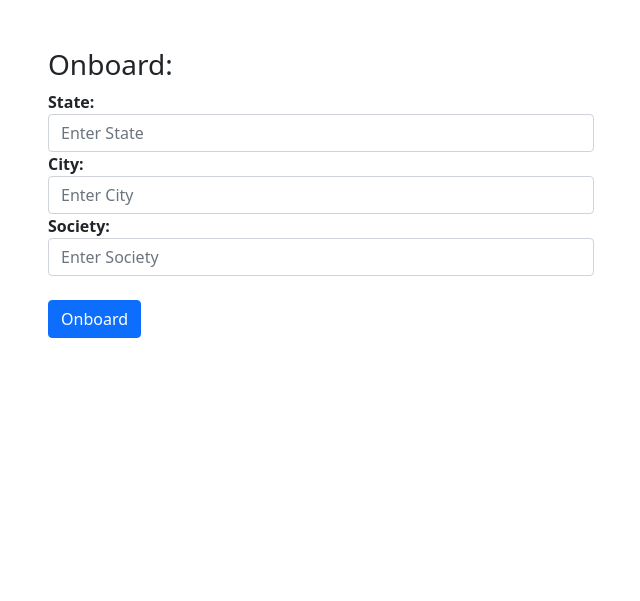
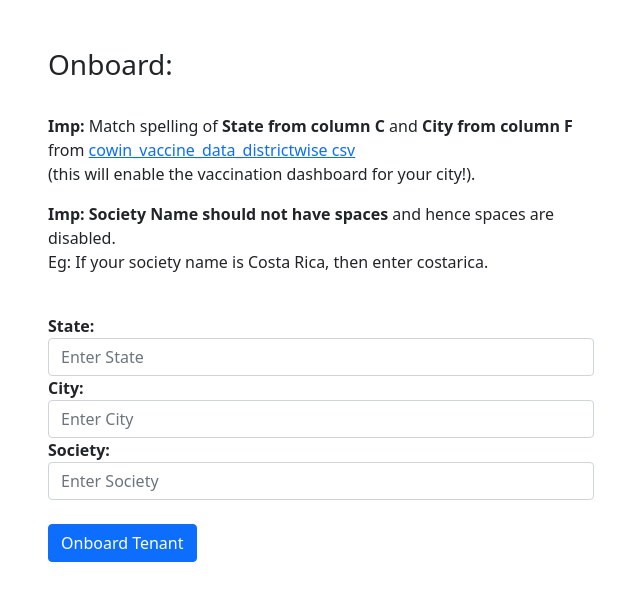
Before and after one commit to Rajanpandey/Society-Covid, a PHP site: page /onboard.php in a window 1280 px wide. Shown: the top 601 px of the page, without its empty margins (319-959 px from the left). Run offline with PHP 8.4, Linux system fonts and the light colour scheme.

Commit message:
onboarding exceptions added

```diff
--- a/onboard.php
+++ b/onboard.php
@@ -28,6 +28,7 @@ mysqli_close($conn);
     <title>Onboard Panel</title>
     <link href="css/footer.css" rel="stylesheet">
     <link href="https://cdn.jsdelivr.net/npm/bootstrap@5.0.0-beta2/dist/css/bootstrap.min.css" rel="stylesheet" integrity="sha384-BmbxuPwQa2lc/FVzBcNJ7UAyJxM6wuqIj61tLrc4wSX0szH/Ev+nYRRuWlolflfl" crossorigin="anonymous">
+    <script src="https://ajax.googleapis.com/ajax/libs/jquery/3.3.1/jquery.min.js"></script>
 </head>
 <body>
     <div class="container">
@@ -36,6 +37,12 @@ mysqli_close($conn);
                 <h3 class="ml-3">Onboard:</h3>
                 <form action="" method="POST" class="form-inline">
                     <div class="form-group">
+
+                        <br/>
+                        <p><b>Imp:</b> Match spelling of <b>State from column C</b> and <b>City from column F</b> from <a href="https://api.covid19india.org/csv/latest/cowin_vaccine_data_districtwise.csv">cowin_vaccine_data_districtwise csv</a><br/>(this will enable the vaccination dashboard for your city!).</p>
+                        <p><b>Imp: Society Name should not have spaces</b> and hence spaces are disabled.<br/>Eg: If your society name is Costa Rica, then enter costarica.</p>
+                        <br/>
+
                         <label for="state" class="ml-3"><b>State:</b></label>
                         <input type="text" class="form-control ml-2" name="state" placeholder="Enter State" required>
 
@@ -43,14 +50,24 @@ mysqli_close($conn);
                         <input type="text" class="form-control ml-2" name="city" placeholder="Enter City" required>
 
                         <label for="society" class="ml-3"><b>Society:</b></label>
-                        <input type="text" class="form-control ml-2" name="society" placeholder="Enter Society" required>
+                        <input id="society" type="text" class="form-control ml-2" name="society" placeholder="Enter Society" required>
 
                         <br/>
-                        <button type="submit" name="onboard" class="btn btn-primary ml-3">Onboard</button>
+                        <button type="submit" name="onboard" class="btn btn-primary ml-3">Onboard Tenant</button>
                     </div>
                 </form>
             </div>
         </div>
     </div>
+
+    <script type="text/javascript">
+         $(function() {
+            $('#society').on('keypress', function(e) {
+                if (e.which == 32){
+                    return false;
+                }
+            });
+        });
+    </script>
 </body>
 </html>
```
